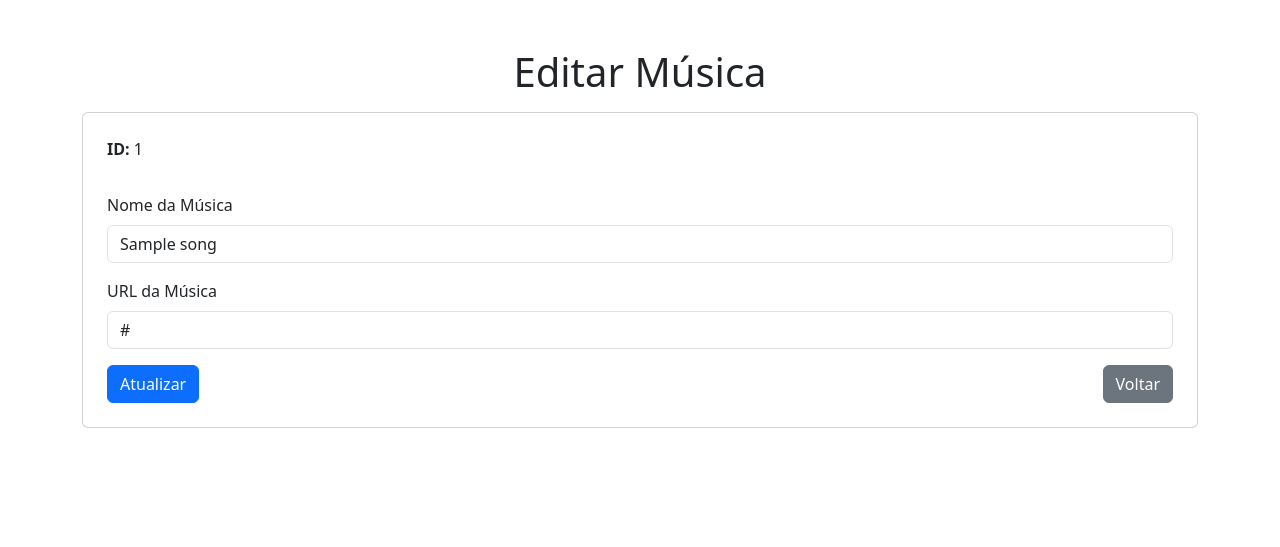
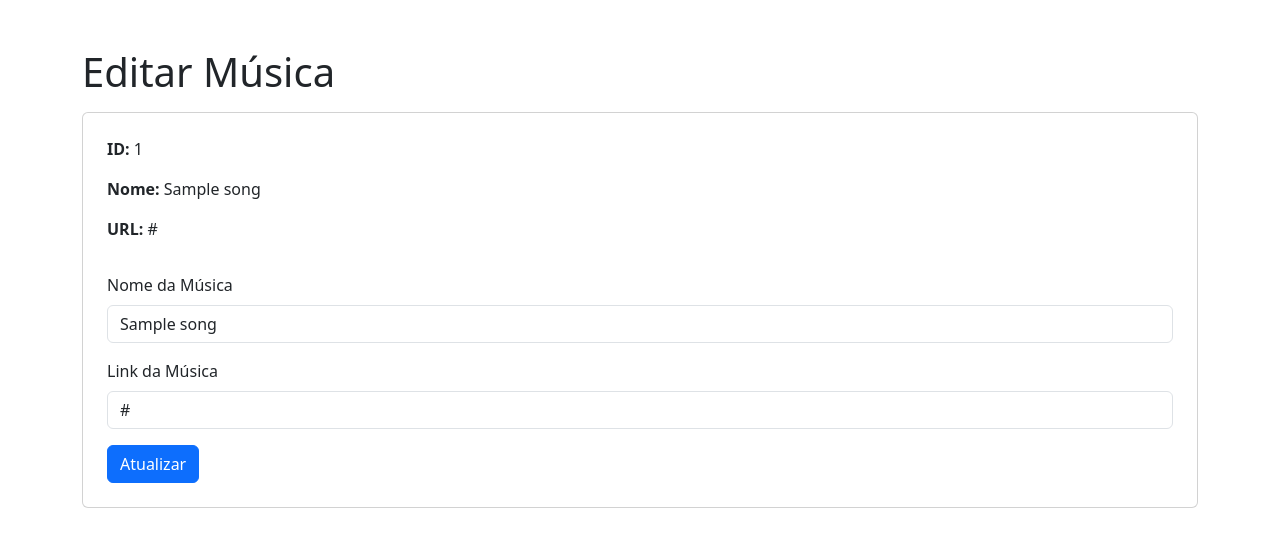
Before and after one commit to Roger-Neto/RadioWere_2, a Django app: template core/templates/update-1.html in a window 1280 px wide. Shown: the top 547 px of the page. Run offline with Django 5.2, Linux system fonts and the light colour scheme; the template is opened without the code that fills it: most values are stand-ins (such as "Sample title", 1, 10 or a date in 2020).

Commit message:
tentativa 5

```diff
--- a/core/templates/update-1.html
+++ b/core/templates/update-1.html
@@ -9,44 +9,24 @@
   </head>
   <body>
     <div class="container mt-5">
-      <h1 class="mb-3 text-center">Editar Música</h1>
+      <h1 class="mb-3">Editar Música</h1>
       <div class="card p-4">
-        <div class="mb-3">
-          <p><strong>ID:</strong> {{ song.id }}</p>
-        </div>
-        <form action="{% url 'update' song.id %}" method="POST">
+        <p><strong>ID:</strong> {{ song.id }}</p>
+        <p><strong>Nome:</strong> {{ song.song }}</p>
+        <p><strong>URL:</strong> {{ song.link }}</p>
+        <form action="{% url 'update' song.id %}" method="POST" class="mt-3">
           {% csrf_token %}
           <div class="mb-3">
             <label for="song" class="form-label">Nome da Música</label>
-            <input
-              type="text"
-              id="song"
-              name="song"
-              class="form-control"
-              value="{{ song.song }}"
-              required
-              placeholder="Digite o nome da música"
-            >
+            <input type="text" id="song" name="song" class="form-control" value="{{ song.song }}">
           </div>
           <div class="mb-3">
-            <label for="link" class="form-label">URL da Música</label>
-            <input
-              type="url"
-              id="link"
-              name="link"
-              class="form-control"
-              value="{{ song.link }}"
-              required
-              placeholder="Digite o URL da música"
-            >
+            <label for="link" class="form-label">Link da Música</label>
+            <input type="text" id="link" name="link" class="form-control" value="{{ song.link }}">
           </div>
-          <div class="d-flex justify-content-between">
-            <button type="submit" class="btn btn-primary">Atualizar</button>
-            <a href="{% url 'home' %}" class="btn btn-secondary">Voltar</a>
-          </div>
+          <button type="submit" class="btn btn-primary">Atualizar</button>
         </form>
       </div>
     </div>
-    <script src="https://cdn.jsdelivr.net/npm/bootstrap@5.3.0/dist/js/bootstrap.bundle.min.js"></script>
   </body>
 </html>
```
